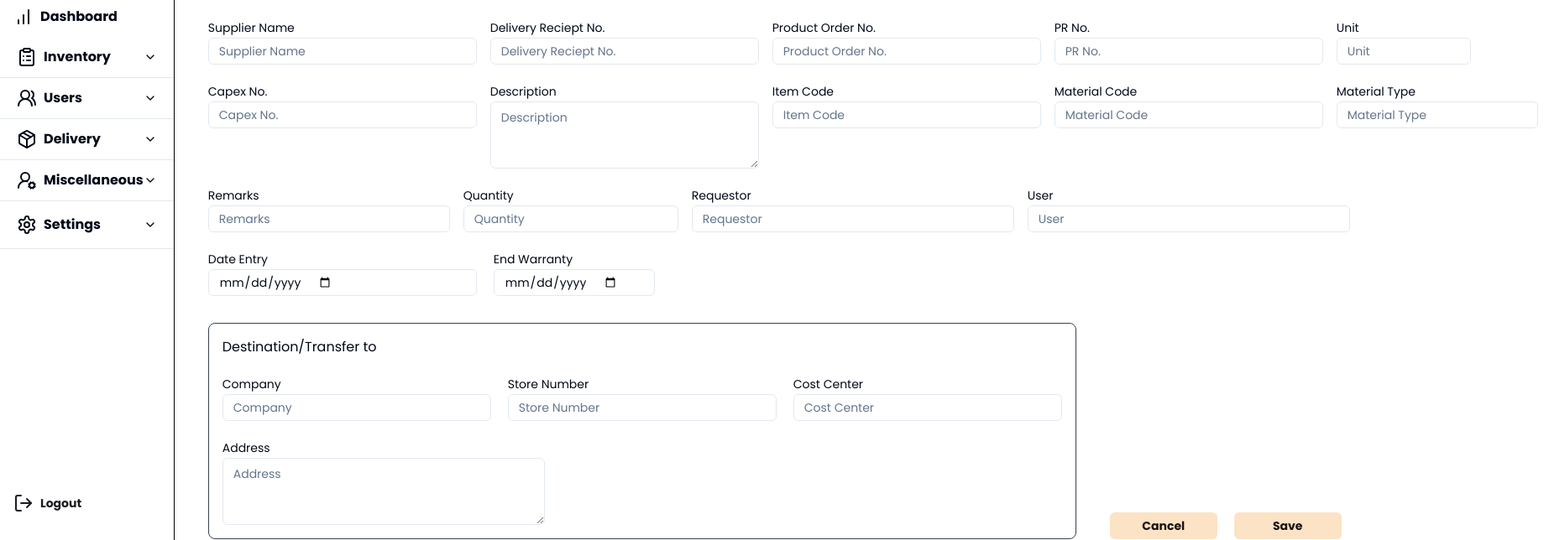
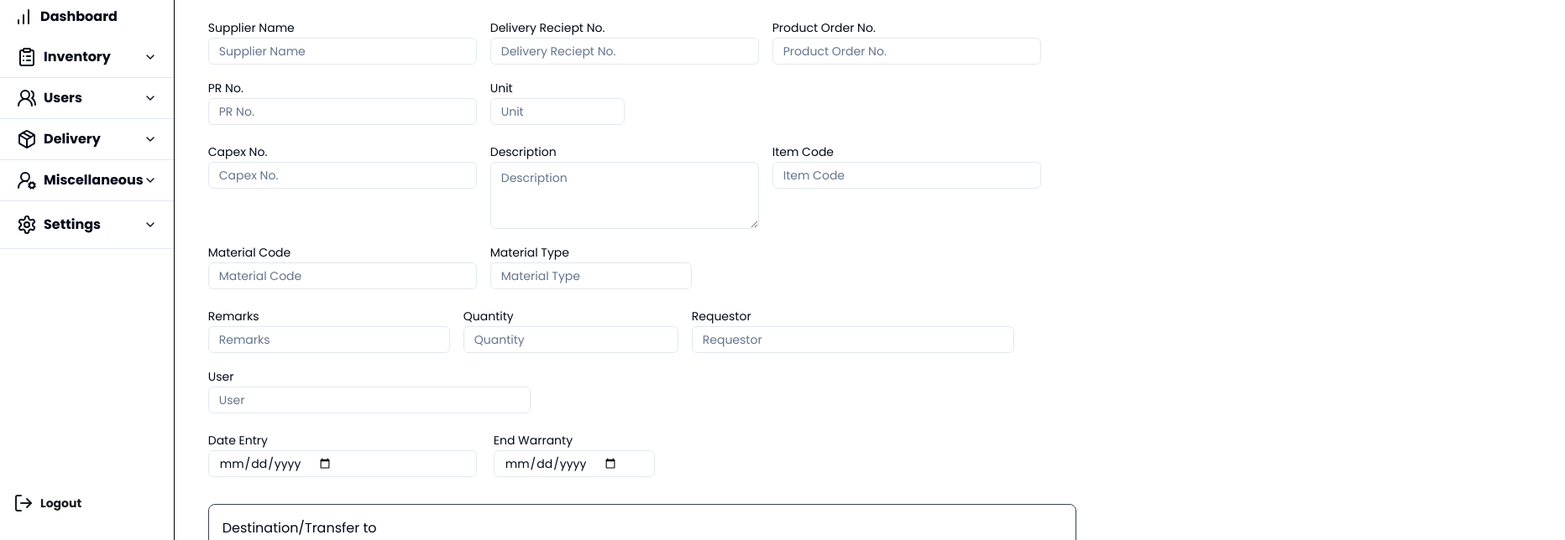
Before and after one commit to RaymartDev/aims, a React (Vite) app in the folder frontend/: page /deliveries in a window 1280 px wide. Shown: the part 156-800 px from the top of the page at 84% size, 1864 px wide, since content can reach past the window. Built offline with nearby package versions, Linux system fonts and the light colour scheme.

Commit message:
deliveries

```diff
--- a/frontend/src/Pages/Deliveries.tsx
+++ b/frontend/src/Pages/Deliveries.tsx
@@ -76,7 +76,7 @@ function Deliveries() {
                     </Button>
                 </div>
                 <div className="mt-6 flex-grow overflow-y-auto pl-2">
-                    <div className="flex flex-col gap-0 lg:gap-4 xl:flex-row">
+                    <div className="flex flex-col gap-0 lg:gap-4 2xl:flex-row">
                     <div className="flex gap-4">
                         <div>
                             <Label htmlFor="supplier">Supplier Name</Label>
@@ -102,7 +102,7 @@ function Deliveries() {
                         </div>
                      </div>
                     </div>
-                    <div className="flex flex-col gap-0 xl:flex-row lg:gap-4 mt-5">
+                    <div className="flex flex-col gap-0 2xl:flex-row lg:gap-4 mt-5">
                         <div className="flex gap-4">
                         <div>
                             <Label htmlFor="Capex">Capex     No.</Label>
@@ -128,7 +128,7 @@ function Deliveries() {
                         </div>
                     </div>
                     </div>
-                    <div className="flex flex-col gap-0 xl:flex-row lg:gap-4 mt-5">
+                    <div className="flex flex-col gap-0 2xl:flex-row lg:gap-4 mt-5">
                         <div className="flex gap-4">
                         <div>
                             <Label htmlFor="remarks">Remarks</Label>
@@ -160,7 +160,7 @@ function Deliveries() {
                             <Input id="warranty" type="Date" className="w-48 focus:border-none"/>
                         </div>
                     </div>
-                    <div className="flex flex-col xl:flex-row w-full gap-10">
+                    <div className="flex flex-col 2xl:flex-row w-full gap-10">
                     <div className="mt-8 border border-gray-700 rounded-lg p-4 w-fit">
                         <p>Destination/Transfer to</p>
                         <div>
--- a/frontend/src/Pages/DeliveryReceipt.tsx
+++ b/frontend/src/Pages/DeliveryReceipt.tsx
@@ -118,7 +118,7 @@ function DeliveryReceipt() {
               Delivery / Delivery Receipt
             </p>
           </div>
-          <div className="flex w-full justify-start pl-10 gap-20 pt-10">
+          <div className="flex w-full justify-start pl-10 gap-8 2xl:gap-20 pt-10">
             <div className="flex flex-col gap-6">
               <div className="flex flex-col">
                 <p className="text-sm">Reference Number</p>
```
